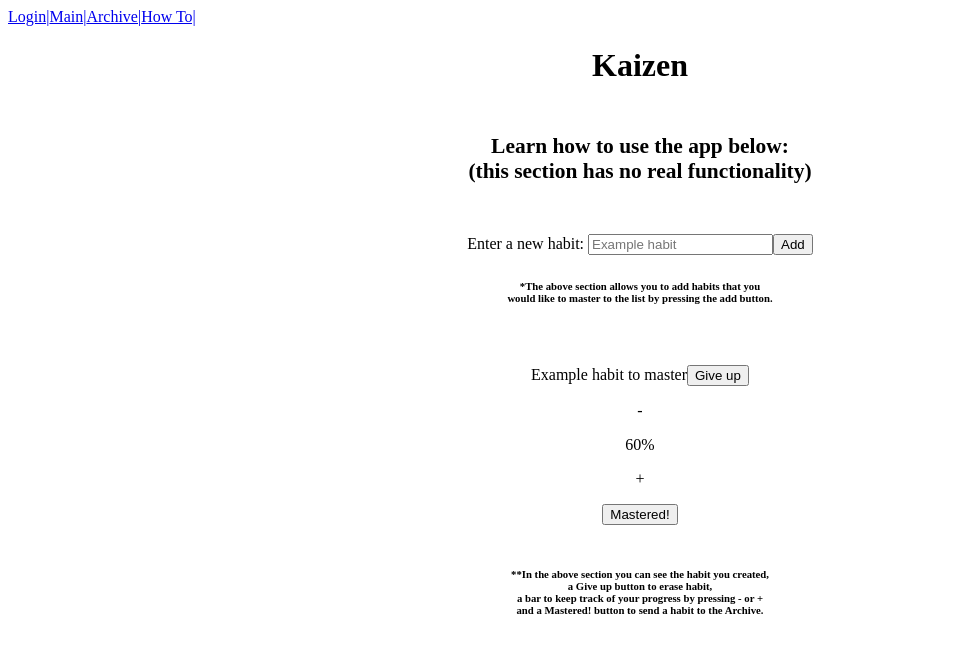
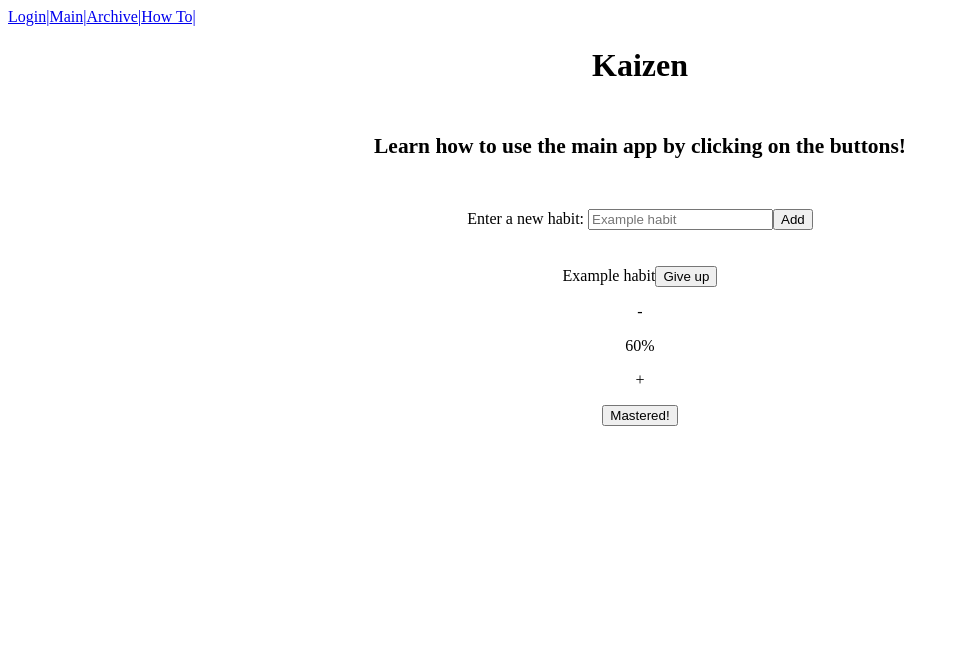
Before and after one commit to greenFieldTeamFour/Task-board, a React app: page /howto in a window 1280 px wide. Shown: the top 652 px of the page, without its empty margins (0-959 px from the left). Built offline with nearby package versions, Linux system fonts and the light colour scheme; the HTML template or start-up script is replaced by a standard one.

Commit message:
finish how to page

```diff
--- a/client/src/App.jsx
+++ b/client/src/App.jsx
@@ -2,7 +2,7 @@ import React, { Component } from 'react';
 import { BrowserRouter as Router, Route, Link } from "react-router-dom";
 import AddTask from './components/AddTask';
 import Archived from './components/Archive';
-import ProgressBar from 'react-bootstrap/ProgressBar';
+import HowTos from './components/HowTo';
 
 function Root() {
   return (
@@ -39,38 +39,7 @@ function Archive() {
 
 function HowTo() {
   return (
-    <div>
-      <center>
-        <div>
-					<h1>Kaizen<h6>Learn how to use the app below: <br/>(this section has no real functionality)</h6></h1>
-						<label>Enter a new habit: </label>
-						<input placeholder="Example habit" type="text"/>
-						<button className="bHT">Add</button>
-            <h6 className="HT">*The above section allows you to add habits that you <br/>would like to master to the list by pressing the add button.</h6>
-				</div>
-        <br/>
-        <br/>
-        <div className="App">
-          <div>
-            <div>Example habit to master
-							<button className="del2" >
-								Give up
-							</button>
-							<div className="bar">
-					  		<div className="bar"><p className="barx" >-</p></div>
-						  	<div className="bar"><ProgressBar className="barxz" striped animated variant="warning" now={60} label={'60%'}/></div>
-								<div className="bar"><p className="barx" >+</p></div>
-							</div>
-							<button className="del2">
-								Mastered!
-							</button>
-						</div>
-					</div>
-        </div>
-        <br/>
-        <h6 className="HT">**In the above section you can see the habit you created,<br/>a Give up button to erase habit,<br/>a bar to keep track of your progress by pressing - or + <br/>and a Mastered! button to send a habit to the Archive.</h6>
-      </center>
-    </div>
+    <HowTos/>
   )
 }
 
--- /dev/null
+++ b/client/src/components/HowTo.jsx
@@ -0,0 +1,67 @@
+import React, { Component } from 'react';
+import ProgressBar from 'react-bootstrap/ProgressBar';
+import Popover from 'react-bootstrap/Popover';
+import OverlayTrigger from 'react-bootstrap/OverlayTrigger'
+
+export default class HowTos extends Component {
+  render () {
+  const popover = (
+    <Popover id="popover-basic" title="The journey begins!">
+      This section allows you to add habits that you would like to master to the list by pressing the add button.
+    </Popover>
+  );
+  const popover1 = (
+    <Popover id="popover-basic" title="Giving up on yourself?">
+      This button allows you to be a quitter by deleting this habit from your list ...nobody likes quitters.
+    </Popover>
+  );
+  const popover2 = (
+    <Popover id="popover-basic" title="Gamify my life!">
+      This button allows you to subtract 5% to the progress bar.
+    </Popover>
+  );
+  const popover3 = (
+    <Popover id="popover-basic" title="Small improvements = Big change!">
+      This button allows you to master your habit 5% at a time!
+    </Popover>
+  );
+  const popover4 = (
+    <Popover id="popover-basic" title="A Dragon has been born!">
+      This button allows you to master all of your inner demons and become a Demi-God one habit at a time!. It will also send this habit to the archive where you can drown yourself in self-pride.
+    </Popover>
+  );
+
+  return (
+    <div>
+      <center>
+        <div>
+					<h1>Kaizen<h6>Learn how to use the main app by clicking on the buttons!</h6></h1>
+						<label>Enter a new habit: </label>
+						<input placeholder="Example habit" type="text"/>
+            <OverlayTrigger trigger="click" placement="right" overlay={popover}>
+						<button className="bHT">Add</button></OverlayTrigger>
+				</div>
+        <br/>
+        <br/>
+        <div className="App">
+          <div>
+            <div>Example habit
+              <OverlayTrigger trigger="click" placement="left" overlay={popover1}><button className="del2" >
+								Give up
+							</button></OverlayTrigger>
+							<div className="bar">
+					  		<div className="bar"><OverlayTrigger trigger="click" placement="down" overlay={popover2}><p className="barx" >-</p></OverlayTrigger></div>
+						  	<div className="bar"><ProgressBar className="barxz" striped animated variant="warning" now={60} label={'60%'}/></div>
+								<div className="bar"><OverlayTrigger trigger="click" placement="down" overlay={popover3}><p className="barx" >+</p></OverlayTrigger></div>
+							</div>
+							<OverlayTrigger trigger="click" placement="right" overlay={popover4}><button className="del2">
+								Mastered!
+							</button></OverlayTrigger>
+						</div>
+					</div>
+        </div>
+        <br/>
+      </center>
+    </div>
+  )
+}}
```
